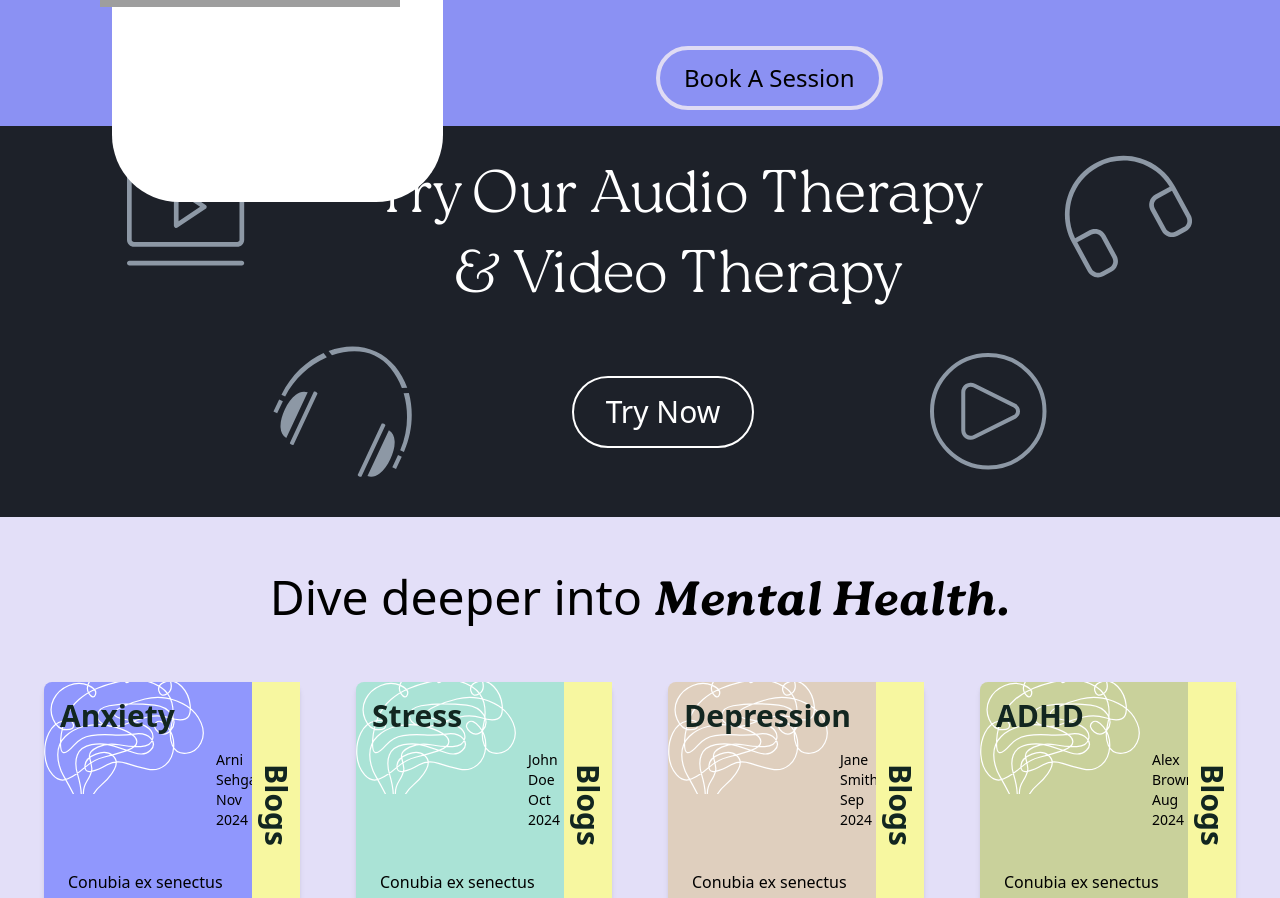
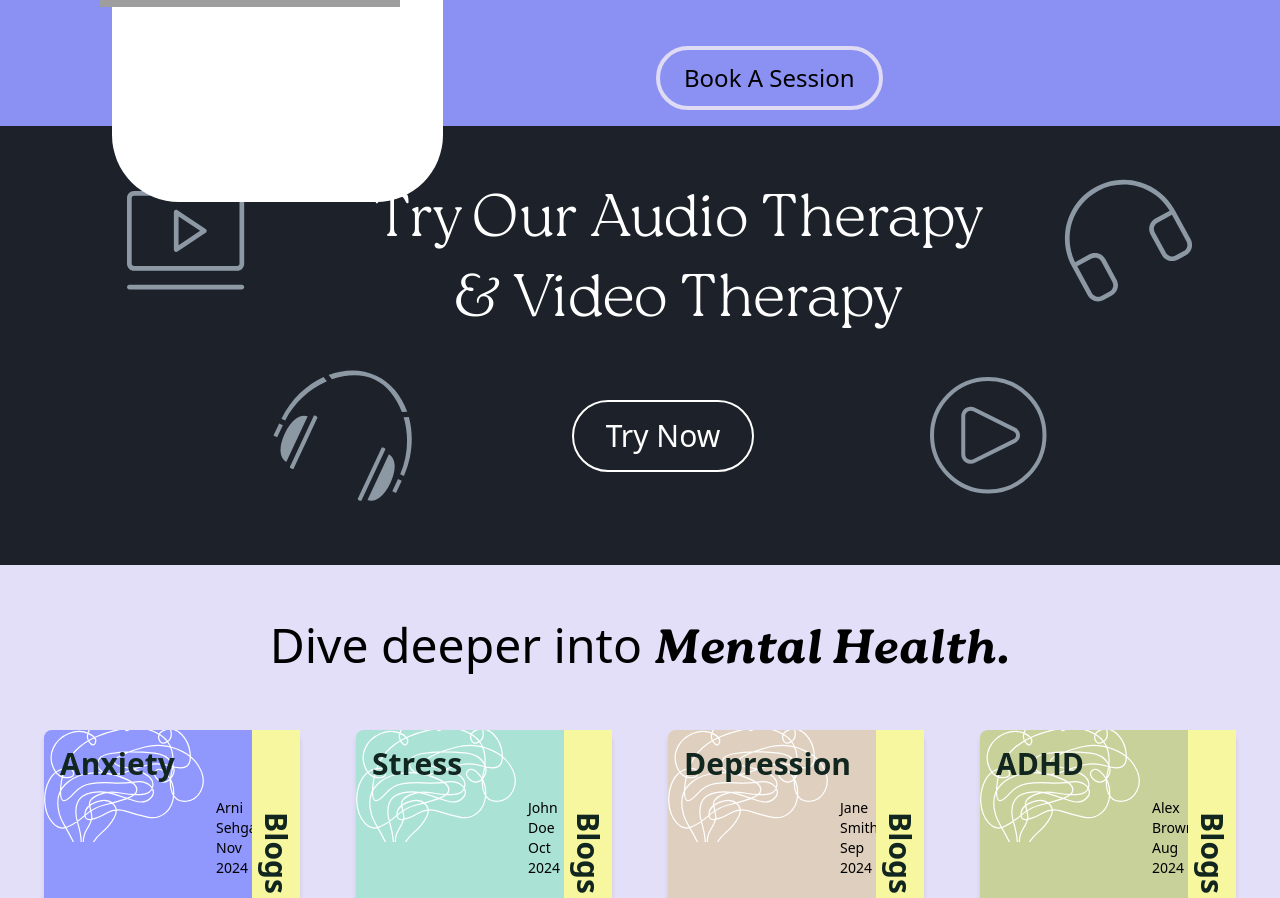
Before and after one commit to heal-with-sukoon/website, a React (Vite) app: page / in a window 1280 px wide. Shown: the part 2020-2918 px from the top of the page. Built offline with nearby package versions, Linux system fonts and the light colour scheme; grey boxes are pictures that could not be loaded; a web font is replaced by a local one.

Commit message:
therapy page

```diff
--- a/src/components/Therapy/Therapy.jsx
+++ b/src/components/Therapy/Therapy.jsx
@@ -3,7 +3,7 @@ import React from 'react'
 function Therapy() {
 
     return (
-        <div className="top-0 left-0 bg-[#1d2129]">
+        <div className="top-0 left-0 bg-[#1d2129] p-6">
             <div className='flex justify-center items-center '>
                 <img src="/Therapy/i2.svg" alt="img" className='p-10 pr-32' />
                 <div className=' pt-10 font-rocaThin text-6xl text-white text-center '>Try Our Audio Therapy  <div className='mt-5'>& Video Therapy</div>
```
